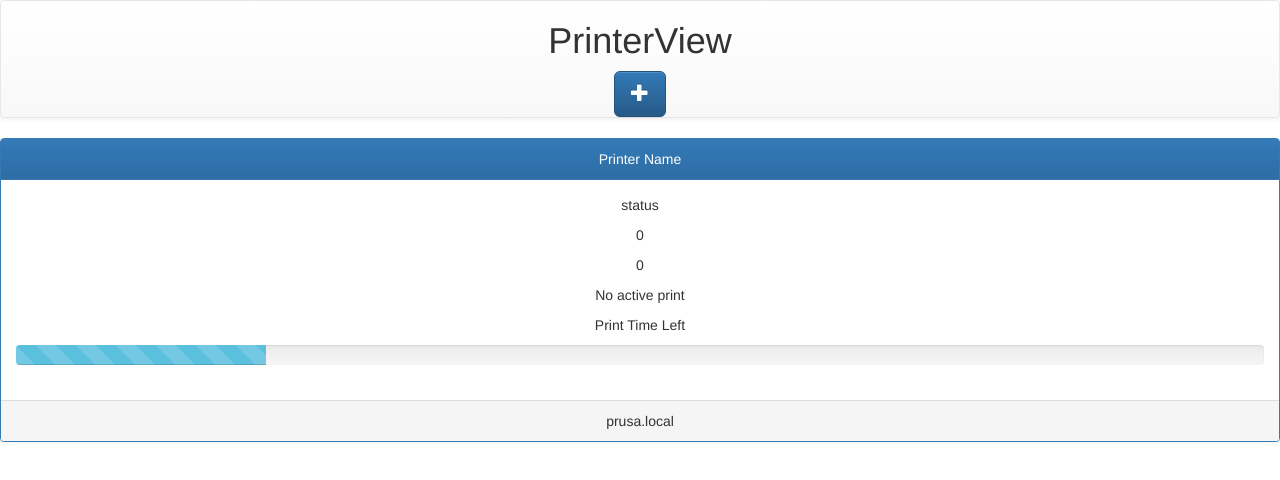
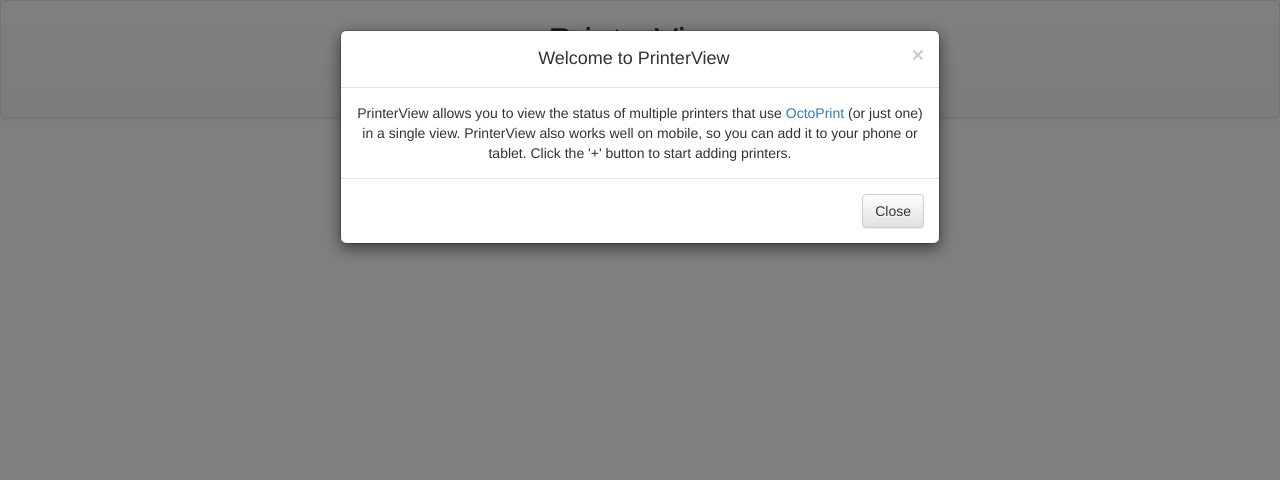
Before and after one commit to adeebshihadeh/PrinterView, a plain HTML site: page index.html in a window 1280 px wide. Drawn offline with nearby package versions, Linux system fonts and the light colour scheme; no server answers.

Commit message:
Printers are now saved

```diff
--- a/index.html
+++ b/index.html
@@ -70,6 +70,24 @@
 		</div>
 	  </div>
 	</div>
+
+    <div class="modal fade" id="noPrintersModal" tabindex="-1" role="dialog" aria-labelledby="noPrintersModalLabel" aria-hidden="true">
+        <div class="modal-dialog">
+            <div class="modal-content">
+                <div class="modal-header">
+                    <button type="button" class="close" data-dismiss="modal" aria-label="Close"><span aria-hidden="true">&times;</span></button>
+                    <h4 class="modal-title" id="noPrintersModalLabel">Welcome to PrinterView</h4>
+                </div>
+                <div class="modal-body">
+                    PrinterView allows you to view the status of multiple printers that use <a target="_blank" href="https://github.com/foosel/OctoPrint">OctoPrint</a> (or just one) in a single view. PrinterView also works well on mobile, so you can add it to your phone or tablet.
+                    Click the '+' button to start adding printers.
+                </div>
+                <div class="modal-footer">
+                    <button type="button" class="btn btn-default" data-dismiss="modal">Close</button>
+                </div>
+            </div>
+        </div>
+    </div>
     </body>
 
     <script type="text/javascript" src="index.js"></script>
--- a/index.js
+++ b/index.js
@@ -1,9 +1,6 @@
 var refreshRate = 10000; // in milliseconds
 var numPrinters = 0;
-var printers ={
-    "ip":[],
-    "apikey":[]
-};
+var printers = new Object;
 
 // TODO
 // verify octoprint ip and apikey
@@ -12,11 +9,26 @@ var printers ={
 // save/cache printer IPs and API keys
 
 window.onload = function(){
+    // get saved printers
+    reloadPrinters();
 
-    //initialInfo();
-    addPrinter("prusa.local", "156A8AE4000940CFB3C51C9DFD812D8A");
-    //addPrinter("pb.local", "25A1AE457F3E4ACF854B80A51BA51776");
+    // update printer info
     setInterval(function () {updatePrinters();}, refreshRate);
+}
+
+function reloadPrinters(){
+    if(localStorage.getItem("savedPrinters") == null){
+        printers ={
+            "ip":[],
+            "apikey":[]
+        };
+        $("#noPrintersModal").modal("show");
+    }else {
+        printers = JSON.parse(localStorage.getItem("savedPrinters"));
+        for(var i=0;i<printers.ip.length;i++){
+            addPrinter(printers.ip[i], printers.apikey[i]);
+        }
+    }
 }
 
 function initialInfo(ip, apikey, index){
@@ -62,6 +74,7 @@ function updatePrinters(){
 }
 
 function addPrinter(ip, apikey){
+    //var numPrinters = printers.ip.length;
     var printerNum = numPrinters;
 
     // add HTML
@@ -85,6 +98,9 @@ function addPrinter(ip, apikey){
     printers.ip[printerNum]=ip;
     printers.apikey[printerNum]=apikey;
 
+    // save new printer to local storage
+    localStorage.setItem("savedPrinters", JSON.stringify(printers));
+
     // get initial info on printer
     initialInfo(ip, apikey, printerNum);
 
```
Lines whose indentation alone changed are shown as unchanged.
